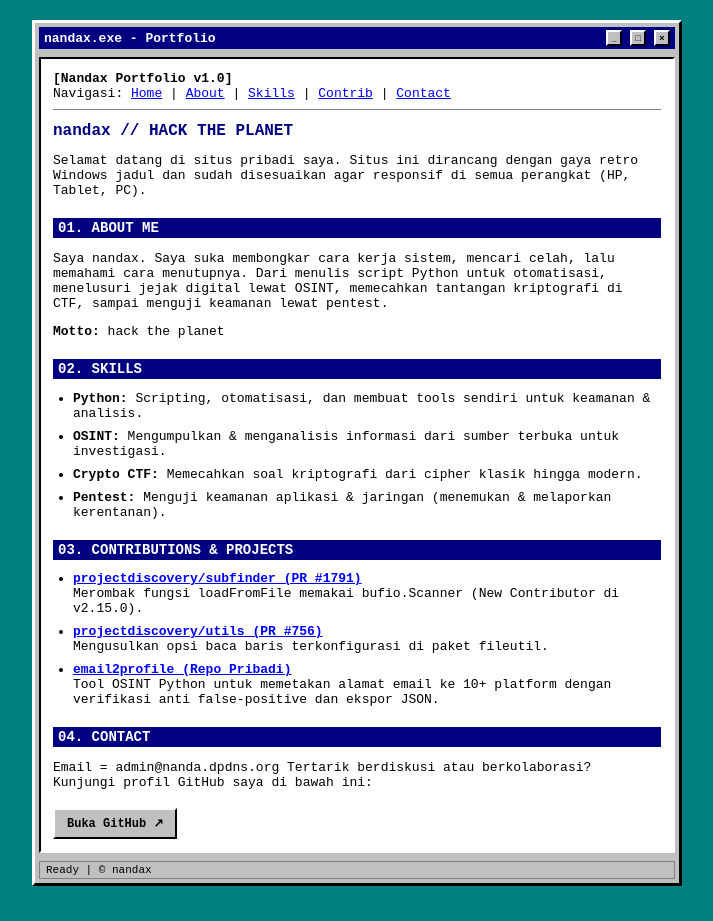
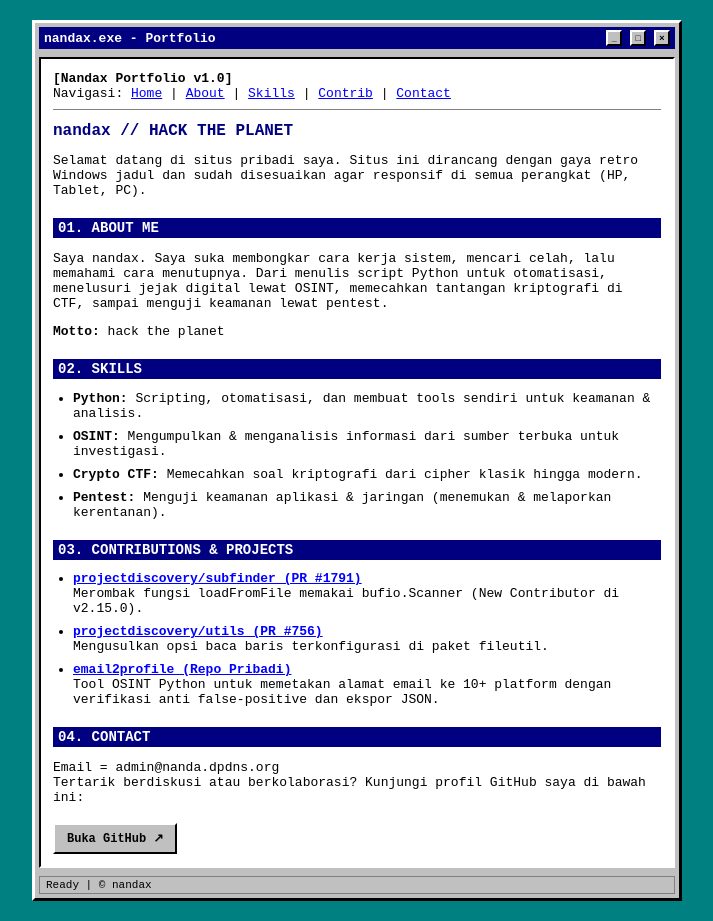
Before and after one commit to Nandaanomiyos/Nan-portofolio-, a plain HTML site: page index.html in a window 1280 px wide. Shown: the whole page, without its empty margins (283-996 px from the left). Drawn offline with Linux system fonts and the light colour scheme.

Commit message:
Fix email formatting in contact section

```diff
--- a/index.html
+++ b/index.html
@@ -213,7 +213,7 @@
 
     <div id="contact">
       <h2>04. CONTACT</h2>
-      <p>Email = admin@nanda.dpdns.org
+      <p>Email = admin@nanda.dpdns.org <br>
         Tertarik berdiskusi atau berkolaborasi? Kunjungi profil GitHub saya di bawah ini:</p>
       <a class="btn" href="https://github.com/nandaanomi" target="_blank">Buka GitHub ↗</a>
     </div>
```
